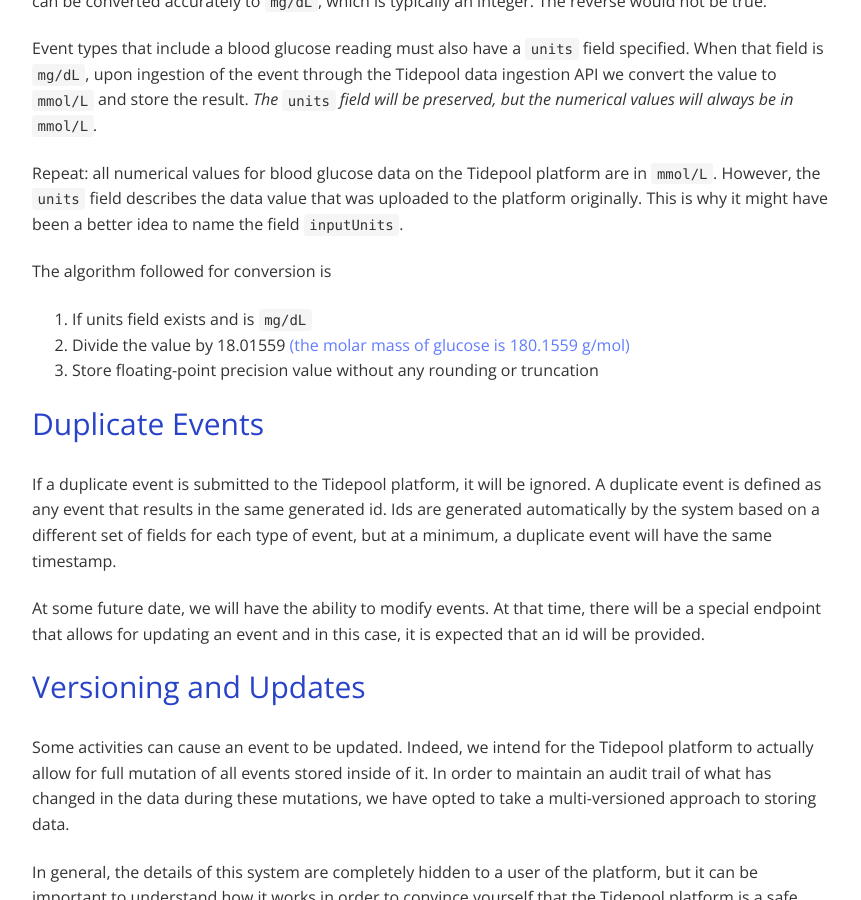
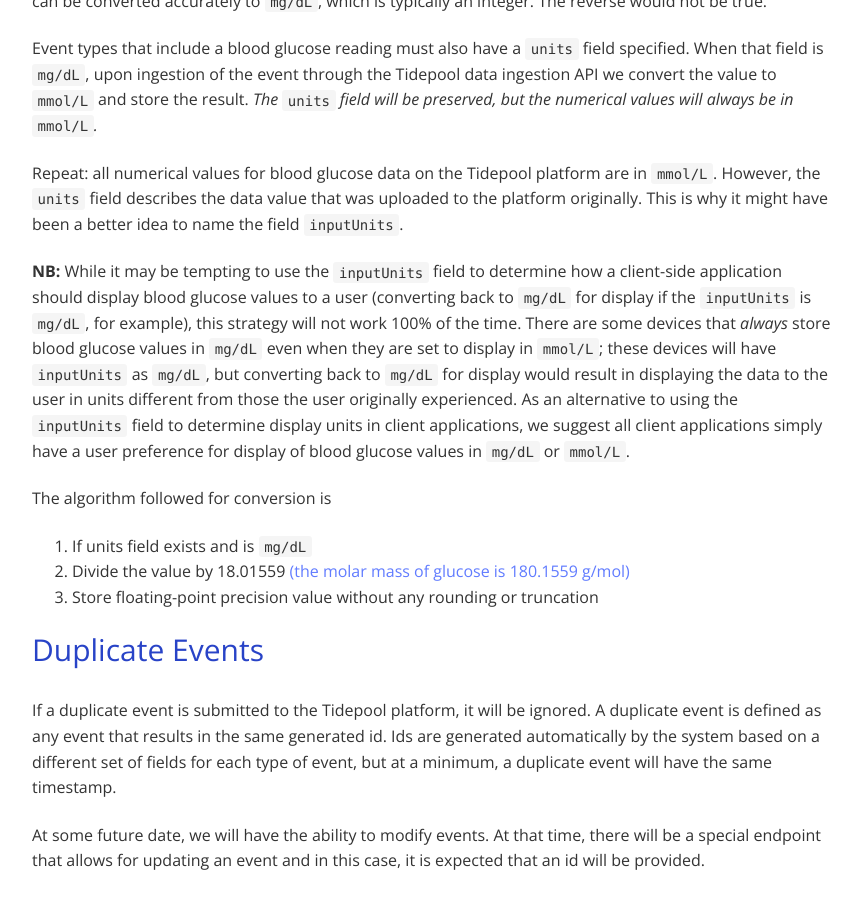
Before and after one commit to tidepool-org/tidepool-org.github.io, a Jekyll site: the page built from _docs/data-model/v1.md, in a window 1280 px wide and 900 px high, scrolled down 3966 px. Shown: the whole window, without its empty margins (208-1069 px from the left). Built offline with Jekyll 4.4.1, drawn with Linux system fonts in a browser that asks for light colours; nearby versions of some CDN libraries.

Commit message:
add warning about using inputUnits to determine display units

```diff
--- a/_docs/data-model/v1.md
+++ b/_docs/data-model/v1.md
@@ -108,6 +108,8 @@ Event types that include a blood glucose reading must also have a `units` field
 
 Repeat: all numerical values for blood glucose data on the Tidepool platform are in `mmol/L`.  However, the `units` field describes the data value that was uploaded to the platform originally. This is why it might have been a better idea to name the field `inputUnits`.
 
+**NB:** While it may be tempting to use the `inputUnits` field to determine how a client-side application should display blood glucose values to a user (converting back to `mg/dL` for display if the `inputUnits` is `mg/dL`, for example), this strategy will not work 100% of the time. There are some devices that *always* store blood glucose values in `mg/dL` even when they are set to display in `mmol/L`; these devices will have `inputUnits` as `mg/dL`, but converting back to `mg/dL` for display would result in displaying the data to the user in units different from those the user originally experienced. As an alternative to using the `inputUnits` field to determine display units in client applications, we suggest all client applications simply have a user preference for display of blood glucose values in `mg/dL` or `mmol/L`.
+
 The algorithm followed for conversion is
 
 1. If units field exists and is `mg/dL`
```
